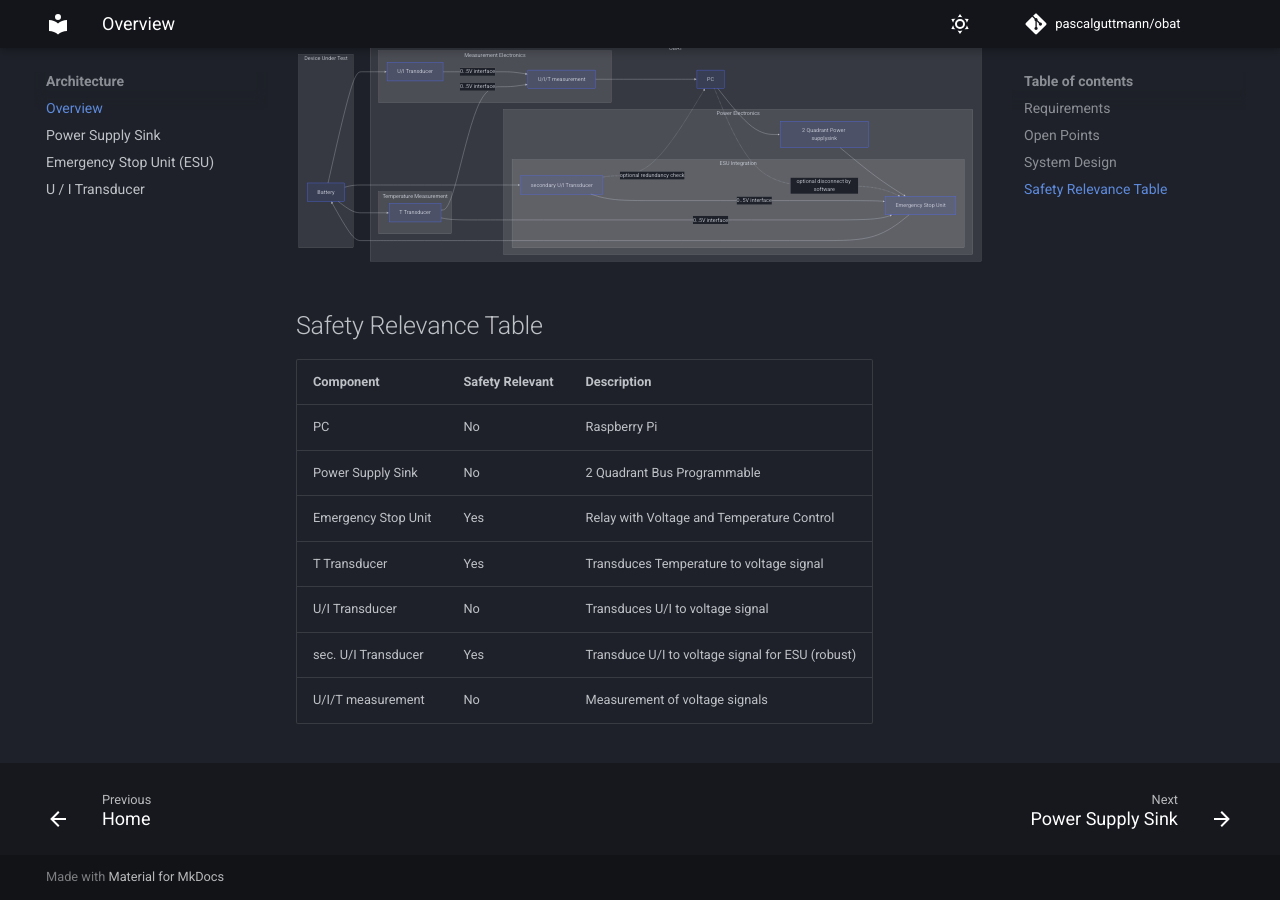
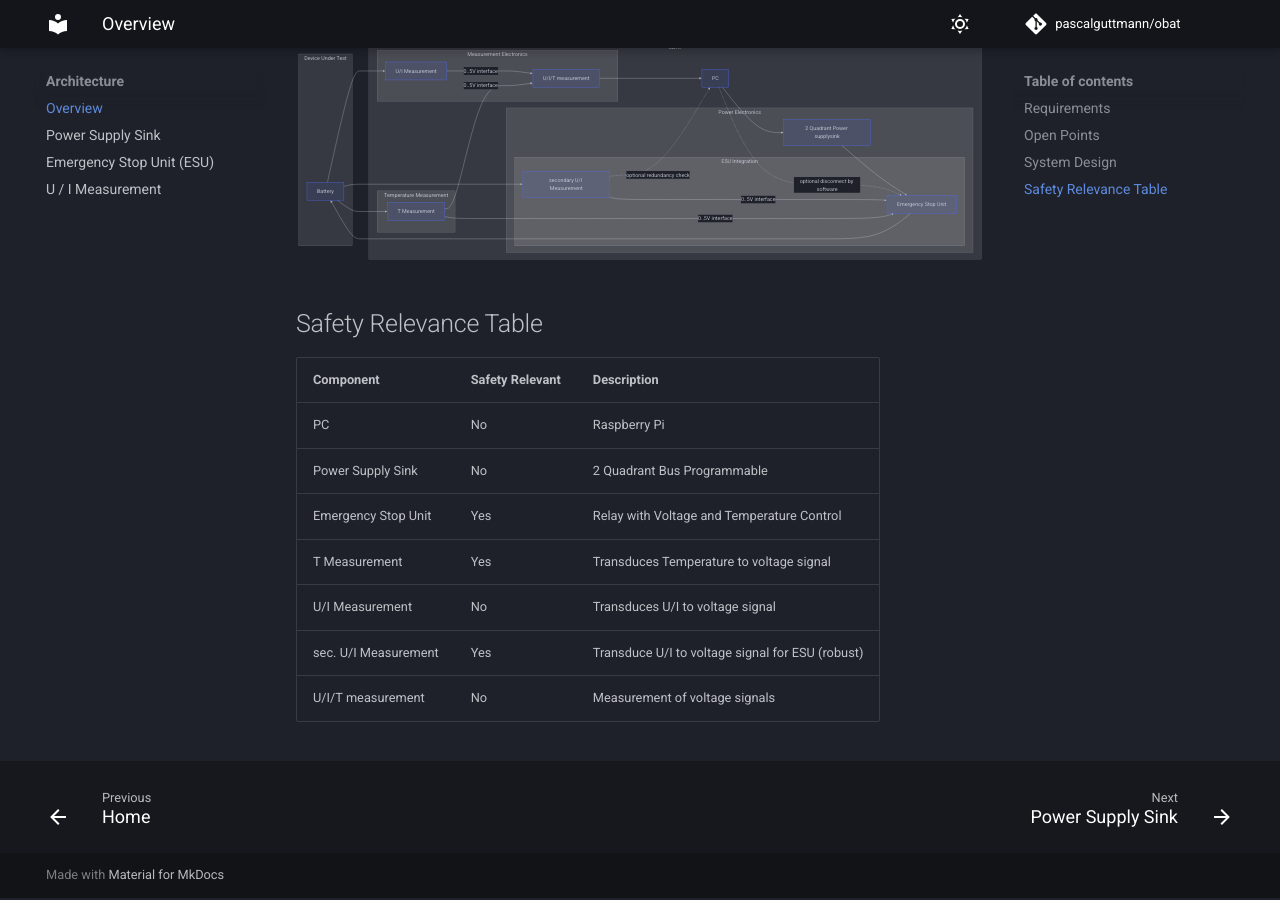
Before and after one commit to pascalguttmann/obat, an MkDocs documentation site: the page built from docs/arch/overview.md, in a window 1280 px wide and 900 px high, scrolled down 1798 px. Built offline with MkDocs 1.6.1 and Material for MkDocs 9.7.7, drawn with Linux system fonts in a browser that asks for light colours; comment, search, counter and statistics services are not loaded; some of the changed text lies outside the part shown.

Commit message:
rename UI Transducer to UI Measurement

````diff
--- a/docs/arch/overview.md
+++ b/docs/arch/overview.md
@@ -26,7 +26,7 @@
 ## Open Points
 
 - Which component should measure ambient temperature?
-    - Include in U/I Transducer?
+    - Include in U/I Measurement?
     - Include in T measurement of Battery?
     - Create new component?
 - PC software supervision?
@@ -72,46 +72,46 @@ subgraph sub-obat [OBAT]
 
         subgraph sub-esu [ESU Integration]
             esu[Emergency Stop Unit]
-            transducer2[secondary U/I Transducer]
+            measurement2[secondary U/I Measurement]
         end
 
     end
 
     subgraph sub-meas [Measurement Electronics]
         direction RL
-        transducer[U/I Transducer]
+        measurement[U/I Measurement]
         meas[U/I/T measurement]
     end
 
     subgraph sub-extT [Temperature Measurement]
-        transducer_T[T Transducer]
+        measurement_T[T Measurement]
     end
 
     pc --> pss-internal
     pss-internal --> esu
     esu --> bat
-    bat --> transducer
-    bat --> transducer2
-    bat --> transducer_T
-    transducer2 -. optional redundancy check .-> pc
+    bat --> measurement
+    bat --> measurement2
+    bat --> measurement_T
+    measurement2 -. optional redundancy check .-> pc
     meas --> pc
     pc -. optional disconnect by software .-> esu
 
-    transducer -- 0..5V interface --> meas
-    transducer_T -- 0..5V interface --> meas
-    transducer_T -- 0..5V interface --> esu
-    transducer2 -- 0..5V interface --> esu
+    measurement -- 0..5V interface --> meas
+    measurement_T -- 0..5V interface --> meas
+    measurement_T -- 0..5V interface --> esu
+    measurement2 -- 0..5V interface --> esu
 end
 ```
 
 ## Safety Relevance Table
 
-| Component           | Safety Relevant | Description                                      |
-|:--------------------|:----------------|:-------------------------------------------------|
-| PC                  | No              | Raspberry Pi                                     |
-| Power Supply Sink   | No              | 2 Quadrant Bus Programmable                      |
-| Emergency Stop Unit | Yes             | Relay with Voltage and Temperature Control       |
-| T Transducer        | Yes             | Transduces Temperature to voltage signal         |
-| U/I Transducer      | No              | Transduces U/I to voltage signal                 |
-| sec. U/I Transducer | Yes             | Transduce U/I to voltage signal for ESU (robust) |
-| U/I/T measurement   | No              | Measurement of voltage signals                   |
+| Component            | Safety Relevant | Description                                      |
+|:---------------------|:----------------|:-------------------------------------------------|
+| PC                   | No              | Raspberry Pi                                     |
+| Power Supply Sink    | No              | 2 Quadrant Bus Programmable                      |
+| Emergency Stop Unit  | Yes             | Relay with Voltage and Temperature Control       |
+| T Measurement        | Yes             | Transduces Temperature to voltage signal         |
+| U/I Measurement      | No              | Transduces U/I to voltage signal                 |
+| sec. U/I Measurement | Yes             | Transduce U/I to voltage signal for ESU (robust) |
+| U/I/T measurement    | No              | Measurement of voltage signals                   |
--- a/mkdocs.yml
+++ b/mkdocs.yml
@@ -9,7 +9,7 @@ nav:
     - arch/overview.md
     - arch/pss.md
     - arch/esu.md
-    - arch/ui_transducer.md
+    - arch/ui_measurement.md
   - Workspace:
     - workspace/index.md
     - Team Emergency Stop Unit:
````
Also changed, not shown: docs/arch/ui_measurement.md (renamed from docs/arch/ui_transducer.md, +2 -2 lines).
